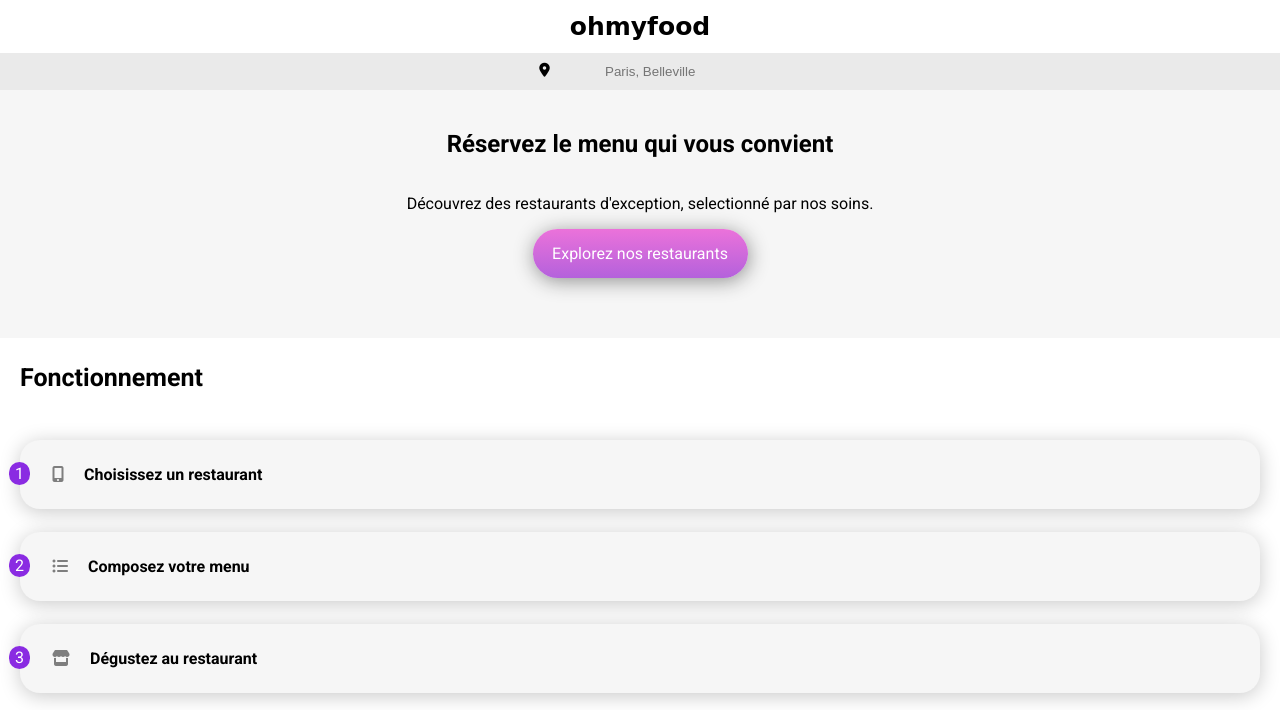
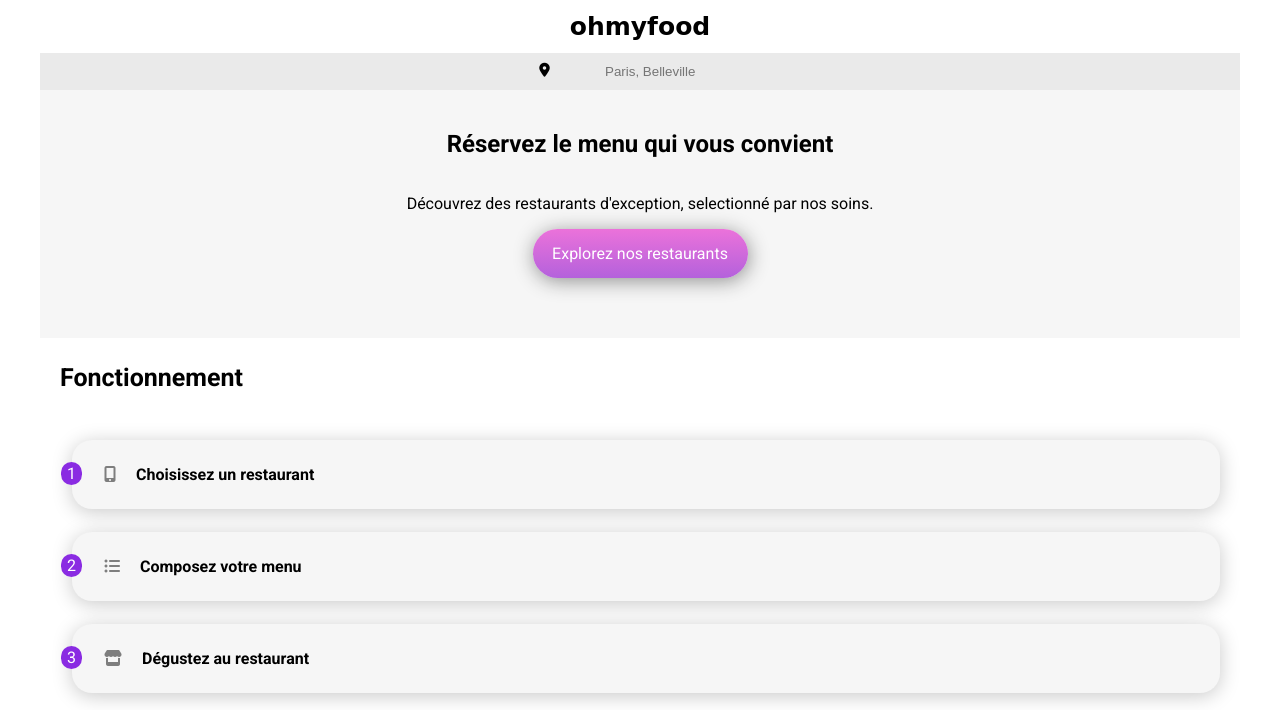
Before and after one commit to dana971/P3, a website: page index.html in a window 1280 px wide. Shown: the top 710 px of the page. Drawn offline with Linux system fonts and the light colour scheme; a web font is replaced by a local one.

Commit message:
Base media-query ohmyfood

```diff
--- a/scss/base/_base.scss
+++ b/scss/base/_base.scss
@@ -2,6 +2,10 @@ body{
   font-family: 'Roboto', sans-serif;
   margin: 0;
   box-sizing: border-box;
+  @include desktop {
+    max-width: 1200px;
+    margin: 0 auto;
+  }
 }
 
 h1{
--- a/scss/components/_buttons.scss
+++ b/scss/components/_buttons.scss
@@ -10,6 +10,7 @@
 .action-btn{
   display: flex;
   flex-direction: column;
+  margin-left: 12px;
 }
 
 .action-btn__order{
--- a/scss/layout/_container.scss
+++ b/scss/layout/_container.scss
@@ -5,6 +5,11 @@
   background-color:#F6F6F6;
   border-radius: 45px 45px 0 0 ; /*a partir de cette ligne ajout pour la page 2 */
   transform: translateY(-40px);
+  @include tablet {
+    padding: 35px 120px 0;
+    border-radius: 90px 90px 0 0;
+    top: -84px;
+  }
 }
 
 .resto{
@@ -26,6 +31,10 @@
   object-fit: fill;
   height: 260px;
   width: 100%;
+  @include tablet{
+    object-fit: cover;
+    height: 370px;
+  }
 }
 
 .menu{
@@ -33,6 +42,9 @@
   display: flex;
   flex-direction: column;
   gap: 20px;
+  @include tablet{
+  flex-direction: row;
+  }
 }
 
 .btn{
--- a/scss/main.scss
+++ b/scss/main.scss
@@ -1,8 +1,8 @@
+@import "./utils/variables";
+@import "./utils/mixins";
 @import "./base/base";
 @import "./base/typograpy";
 @import "./layout/header";
-@import "./utils/variables";
-@import "./utils/mixins";
 @import "./components/buttons";
 @import "./layout/container";
 @import "./layout/footer";
--- a/scss/pages/_card.scss
+++ b/scss/pages/_card.scss
@@ -1,7 +1,12 @@
 .listing{
   text-decoration: none;
-  padding-bottom: 30px;
-  padding: 0 20px;
+  padding: 0 20px 30px;
+  @include tablet {
+    background-color: #FF79DA;
+  }
+  @include desktop{
+    background-color: green;
+  }
 }
 
 .card_section{
--- a/scss/utils/_mixins.scss
+++ b/scss/utils/_mixins.scss
@@ -1,6 +1,13 @@
 $breakpoints:(
-  desktop:1200px
+  desktop:992px,
+  tablet:767px,
 );
+
+@mixin tablet {
+  @media screen and (min-width: map-get($breakpoints, tablet)) {
+    @content
+  }
+}
 
 @mixin desktop{
   @media screen and (min-width: map-get($breakpoints,desktop)) {
```
Also changed, not shown: public/css/style.css, 1 other file.
